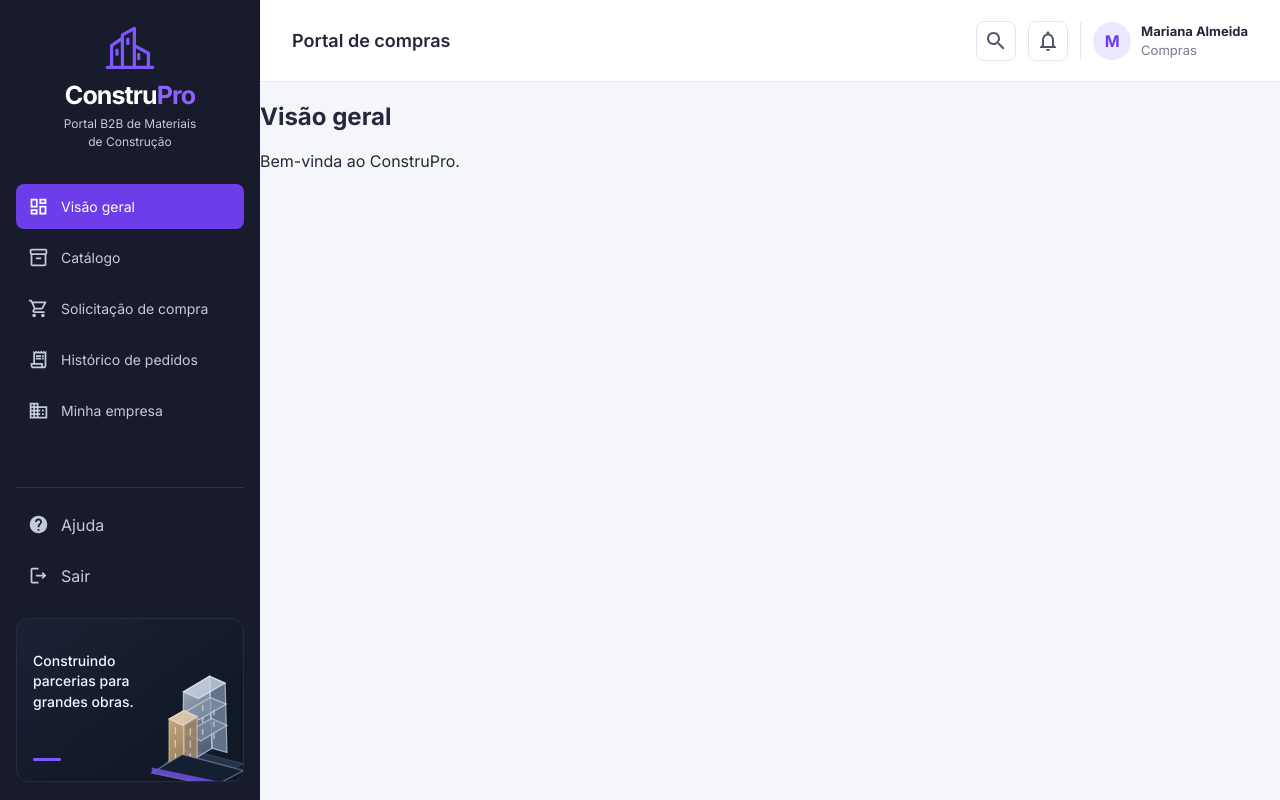
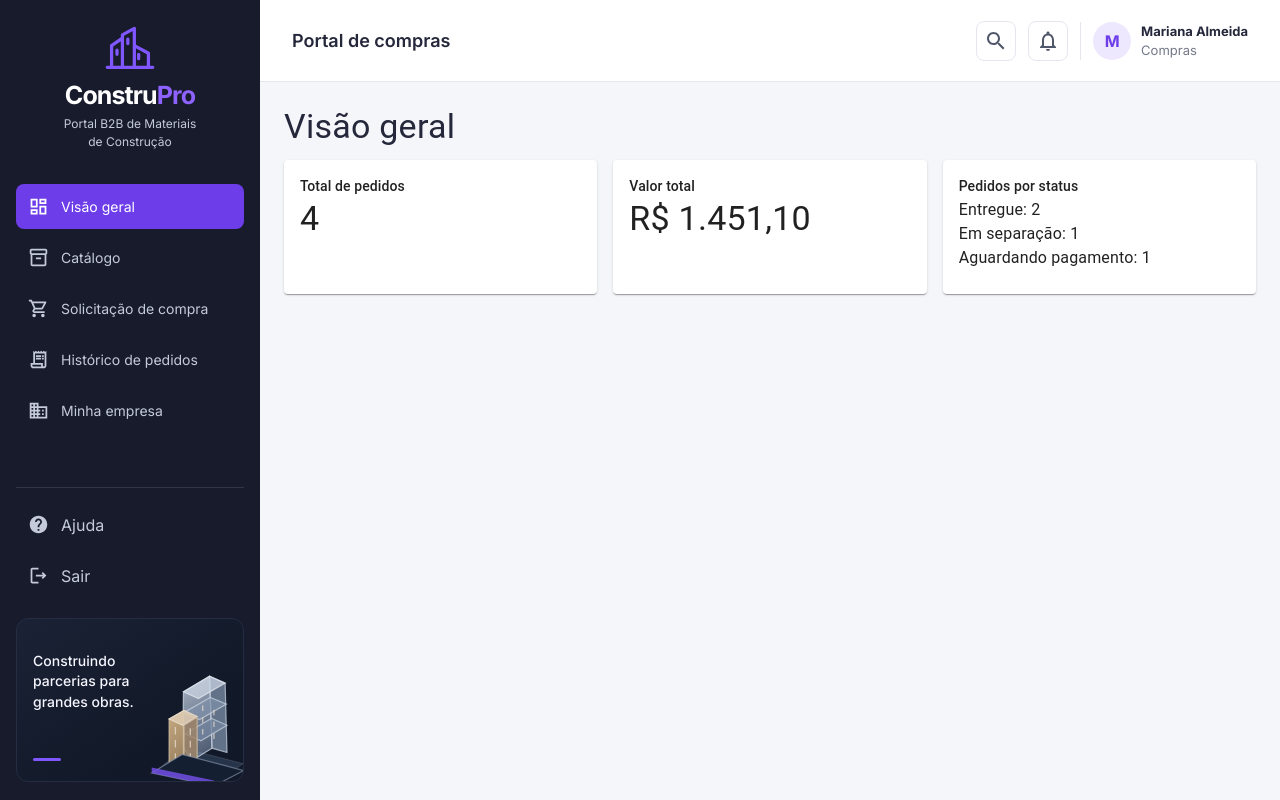
Before and after one commit to marianaalmeidac/construpro, a React (Vite) app: page / in a window 1280 px wide. Built offline with nearby package versions, Linux system fonts and the light colour scheme.

Commit message:
Dashboard: indicadores com 4 pedidos simulados

```diff
--- a/src/pages/DashboardPage.tsx
+++ b/src/pages/DashboardPage.tsx
@@ -1,10 +1,94 @@
+import { useEffect, useState } from 'react';
+import { Box, Card, CardContent, CircularProgress, Typography } from '@mui/material';
+
+type StatusPedido = 'Entregue' | 'Em separação' | 'Aguardando pagamento';
+
+type Pedido = {
+  id: number;
+  cliente: string;
+  itens: string;
+  total: number;
+  status: StatusPedido;
+};
+
+const pedidosSimulados: Pedido[] = [
+  { id: 1042, cliente: 'Construtora Horizonte', itens: '200 kg cimento · 500 un tijolo', total: 501.0, status: 'Entregue' },
+  { id: 1043, cliente: 'Reforma & Cia', itens: '100 un telha · 50 m vergalhão', total: 360.5, status: 'Em separação' },
+  { id: 1044, cliente: 'Obra Viva Materiais', itens: '300 kg cimento', total: 264.0, status: 'Aguardando pagamento' },
+  { id: 1045, cliente: 'Construtora Horizonte', itens: '80 m vergalhão', total: 325.6, status: 'Entregue' },
+];
 
 function DashboardPage() {
+  const [pedidos, setPedidos] = useState<Pedido[]>([]);
+  const [carregando, setCarregando] = useState(true);
+
+  useEffect(() => {
+    const timer = setTimeout(() => {
+      setPedidos(pedidosSimulados);
+      setCarregando(false);
+    }, 500);
+    return () => clearTimeout(timer);
+  }, []);
+
+  const totalPedidos = pedidos.length;
+  const valorTotal = pedidos.reduce((soma, p) => soma + p.total, 0);
+
+  const porStatus: Record<StatusPedido, number> = {
+    Entregue: 0,
+    'Em separação': 0,
+    'Aguardando pagamento': 0,
+  };
+  pedidos.forEach((p) => {
+    porStatus[p.status] += 1;
+  });
+
+  if (carregando) {
+    return (
+      <Box sx={{ display: 'flex', justifyContent: 'center', mt: 4 }}>
+        <CircularProgress />
+      </Box>
+    );
+  }
+
   return (
-    <section>
-      <h1>Visão geral</h1>
-      <p>Bem-vinda ao ConstruPro.</p>
-    </section>
+    <Box sx={{ p: 3 }}>
+      <Typography variant="h4" gutterBottom>
+        Visão geral
+      </Typography>
+
+      <Box sx={{ display: 'flex', gap: 2, flexWrap: 'wrap' }}>
+        <Card sx={{ minWidth: 200, flex: 1 }}>
+          <CardContent>
+            <Typography variant="subtitle2" color="text.secondary">
+              Total de pedidos
+            </Typography>
+            <Typography variant="h4">{totalPedidos}</Typography>
+          </CardContent>
+        </Card>
+
+        <Card sx={{ minWidth: 200, flex: 1 }}>
+          <CardContent>
+            <Typography variant="subtitle2" color="text.secondary">
+              Valor total
+            </Typography>
+            <Typography variant="h4">
+              {valorTotal.toLocaleString('pt-BR', { style: 'currency', currency: 'BRL' })}
+            </Typography>
+          </CardContent>
+        </Card>
+
+        <Card sx={{ minWidth: 200, flex: 1 }}>
+          <CardContent>
+            <Typography variant="subtitle2" color="text.secondary">
+              Pedidos por status
+            </Typography>
+            <Typography variant="body1">Entregue: {porStatus.Entregue}</Typography>
+            <Typography variant="body1">Em separação: {porStatus['Em separação']}</Typography>
+            <Typography variant="body1">Aguardando pagamento: {porStatus['Aguardando pagamento']}</Typography>
+          </CardContent>
+        </Card>
+      </Box>
+    </Box>
   );
 }
 
```
